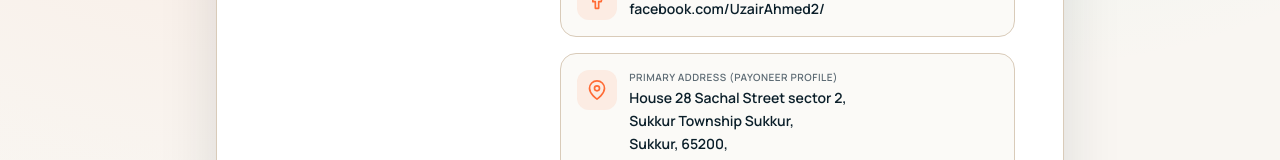
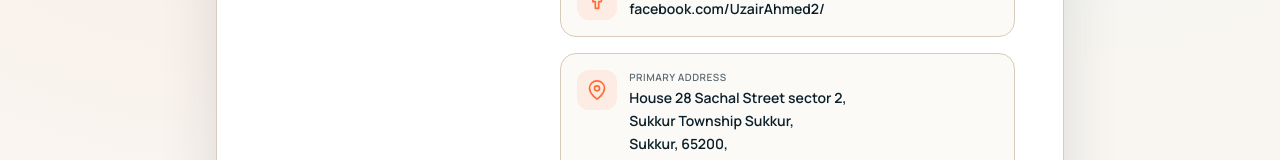
Before and after one commit to UzairLakho/adventise, a Next.js app: page /founder in a window 1280 px wide. Shown: the part 774-934 px from the top of the page. Built offline with nearby package versions, Linux system fonts and the light colour scheme.

Commit message:
chore: update primary address label

```diff
--- a/src/app/founder/page.tsx
+++ b/src/app/founder/page.tsx
@@ -137,7 +137,7 @@
                       </svg>
                     </div>
                     <div>
-                      <span className="block text-[10px] font-semibold uppercase tracking-wider text-slate">Primary Address (Payoneer Profile)</span>
+                      <span className="block text-[10px] font-semibold uppercase tracking-wider text-slate">Primary Address</span>
                       <span className="text-sm font-semibold text-ink block mt-0.5 leading-relaxed">
                         House 28 Sachal Street sector 2,<br />
                         Sukkur Township Sukkur,<br />
```
